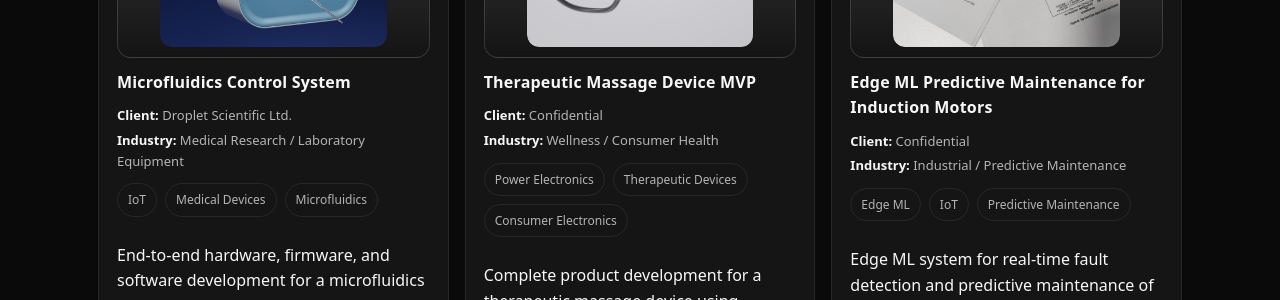
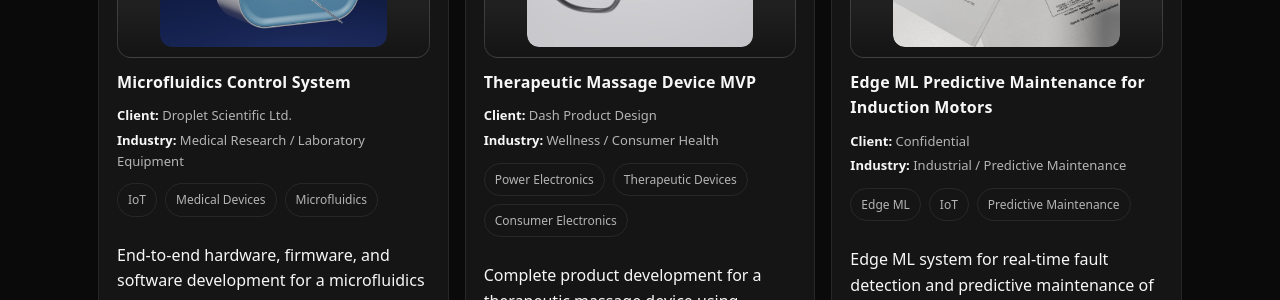
Before and after one commit to OriolPascualOliver/mainWeb, a Jekyll site: the page built from index.html, in a window 1280 px wide and 900 px high, scrolled down 2388 px. Shown: the part 154-454 px from the top of the window. Built offline with Jekyll 4.4.1, drawn with Linux system fonts in a browser that asks for light colours.

Commit message:
added dash as client

```diff
--- a/_data/clients.yml
+++ b/_data/clients.yml
@@ -11,6 +11,8 @@
   logo: la-salle-url.png
 - name: Between Technology
   logo: between.png
+- name: Dash Product Design
+  logo: dash-product-design.svg
 - name: CosmoCaixa Barcelona
   logo: cosmocaixa.png          # white version for the dark strip (black original: cosmocaixa-black.svg)
 - name: artnode
--- a/_data/projects.yml
+++ b/_data/projects.yml
@@ -35,14 +35,14 @@
   en:
     title: Therapeutic Massage Device MVP
     short: Therapeutic massage device MVP
-    client: Confidential
+    client: Dash Product Design
     industry: Wellness / Consumer Health
     desc: Complete product development for a therapeutic massage device using targeted light therapy and controlled heating. Delivered electronics design and firmware for a manufacturable MVP.
     tags: [Power Electronics, Therapeutic Devices, Consumer Electronics]
   es:
     title: MVP de Dispositivo de Masaje Terapéutico
     short: MVP de dispositivo de masaje terapéutico
-    client: Confidencial
+    client: Dash Product Design
     industry: Bienestar / Salud del Consumidor
     desc: Desarrollo completo de producto para un dispositivo de masaje terapéutico mediante fototerapia dirigida y calentamiento controlado. Entrega de diseño electrónico y firmware para un MVP manufacturable.
     tags: [Electrónica de potencia, Dispositivos terapéuticos, Electrónica de consumo]
```
Also changed, not shown: img/clients/dash-product-design.svg (added).
